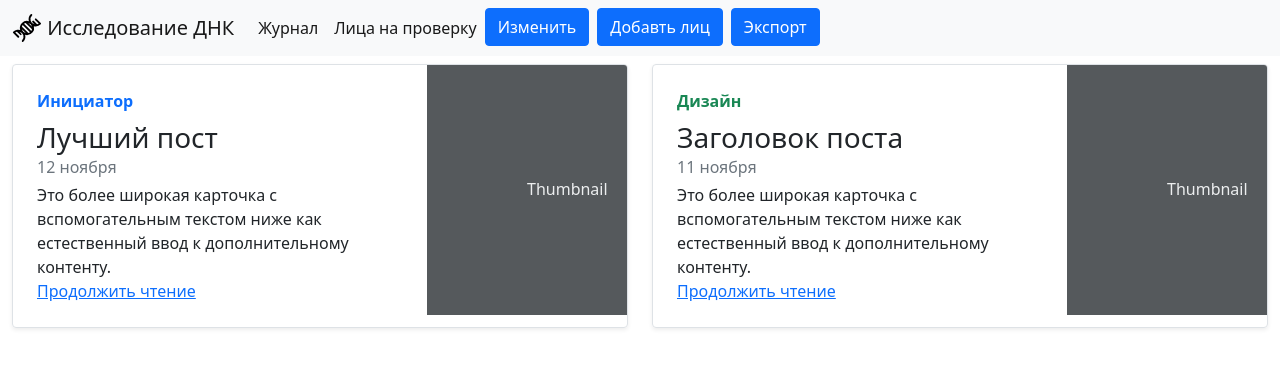
After one commit to drPonihvost/DNA_Research, a Django app: template dnaresearch/dnaresearch/research/templates/research/research_info.html in a window 1280 px wide. The commit adds this page. Shown: the top 368 px of the page. Run offline with Django 4.2, Linux system fonts and the light colour scheme; the template is opened without the code that fills it, so the values that code supplies are empty; parts of the project's set-up code (start-up, migrations or seed data) failed here and were passed over; some libraries are stand-ins or nearby versions.

Commit message:
Страница инфо для каждой записи research

```diff
--- a/dnaresearch/dnaresearch/research/templates/research/research.html
+++ b/dnaresearch/dnaresearch/research/templates/research/research.html
@@ -54,8 +54,8 @@
                      <td class="text-center">{% get_person_count research_id=research.id %}</td>
                      <td>
                         <div class="btn-group btn-group-sm" role="group" aria-label="Basic example">
-                           <a href="#" class="btn btn-success">Зарегистрировать</a>
-                           <a href="{{ research.get_absolute_url }}" class="btn btn-info">Подробнее</a>
+                           <a href="#" class="btn btn-primary">Зарегистрировать</a>
+                           <a href="{{ research.get_absolute_url }}" class="btn btn-primary">Подробнее</a>
                            <a href="#" class="btn btn-danger">Удалить</a>
                            <a href="{{ research.get_absolute_url }}/person" class="btn btn-primary">Лица</a>
                         </div>
--- /dev/null
+++ b/dnaresearch/dnaresearch/research/templates/research/research_info.html
@@ -0,0 +1,64 @@
+{% extends 'research/base.html' %}
+{% load research_tags %}
+{% block title %}{% endblock %}
+{% block command %}
+<a class="btn btn-primary" href="{% url 'all_persons' %}" role="button">Изменить</a>
+<a class="btn btn-primary mx-2" href="{% url 'all_persons' %}" role="button">Добавть лиц</a>
+<a class="btn btn-primary" href="{% url 'all_persons' %}" role="button">Экспорт</a>
+{% endblock %}
+{% block content %}
+<div class="container-xxl mt-2">
+    <div class="row">
+        <div class="col-12">
+            <div class="row mb-2">
+                <div class="col-md-6">
+                    <div class="row g-0 border rounded overflow-hidden flex-md-row mb-4 shadow-sm h-md-250 position-relative">
+                        <div class="col p-4 d-flex flex-column position-static">
+                            <strong class="d-inline-block mb-2 text-primary">Инициатор</strong>
+                            <h3 class="mb-0">Лучший пост</h3>
+                            <div class="mb-1 text-muted">12 ноября</div>
+                            <p class="card-text mb-auto">Это более широкая карточка с вспомогательным текстом ниже как
+                                естественный ввод к дополнительному контенту.</p>
+                            <a href="#" class="stretched-link">Продолжить чтение</a>
+                        </div>
+                        <div class="col-auto d-none d-lg-block">
+                            <svg class="bd-placeholder-img" width="200" height="250" xmlns="http://www.w3.org/2000/svg"
+                                aria-label="Placeholder: Thumbnail" preserveAspectRatio="xMidYMid slice" role="img"
+                                focusable="false">
+                                <title>Placeholder</title>
+                                <rect width="100%" height="100%" fill="#55595c"></rect><text x="50%" y="50%"
+                                    fill="#eceeef" dy=".3em">Thumbnail</text>
+                            </svg>
+
+                        </div>
+                    </div>
+                </div>
+                <div class="col-md-6">
+                    <div
+                        class="row g-0 border rounded overflow-hidden flex-md-row mb-4 shadow-sm h-md-250 position-relative">
+                        <div class="col p-4 d-flex flex-column position-static">
+                            <strong class="d-inline-block mb-2 text-success">Дизайн</strong>
+                            <h3 class="mb-0">Заголовок поста</h3>
+                            <div class="mb-1 text-muted">11 ноября</div>
+                            <p class="mb-auto">Это более широкая карточка с вспомогательным текстом ниже как
+                                естественный ввод к дополнительному контенту.</p>
+                            <a href="#" class="stretched-link">Продолжить чтение</a>
+                        </div>
+                        <div class="col-auto d-none d-lg-block">
+                            <svg class="bd-placeholder-img" width="200" height="250" xmlns="http://www.w3.org/2000/svg"
+                                aria-label="Placeholder: Thumbnail" preserveAspectRatio="xMidYMid slice" role="img"
+                                focusable="false">
+                                <title>Placeholder</title>
+                                <rect width="100%" height="100%" fill="#55595c"></rect><text x="50%" y="50%"
+                                    fill="#eceeef" dy=".3em">Thumbnail</text>
+                            </svg>
+
+                        </div>
+                    </div>
+                </div>
+            </div>
+        </div>
+    </div>
+</div>
+
+{% endblock %}
--- a/dnaresearch/dnaresearch/research/urls.py
+++ b/dnaresearch/dnaresearch/research/urls.py
@@ -4,7 +4,7 @@ from .views import *
 
 urlpatterns = [
     path('research/all', Researches.as_view(), name='register'),
-    path('research/<int:research_id>', research, name='research'),
+    path('research/<int:pk>', Research.as_view(), name='research_info'),
     path('research/<int:research_id>/person', persons, name='persons'),
     path('research/<int:research_id>/person/<int:person_id>', Person.as_view(), name='person'),
     path('research/person/all', Persons.as_view(), name='all_persons'),
--- a/dnaresearch/dnaresearch/research/views.py
+++ b/dnaresearch/dnaresearch/research/views.py
@@ -16,7 +16,7 @@ class Researches(ListView):
 
 class Research(DetailView):
     model = models.Research
-    template_name = 'research/research.html'
+    template_name = 'research/research_info.html'
 
 
 class Persons(ListView):
```
